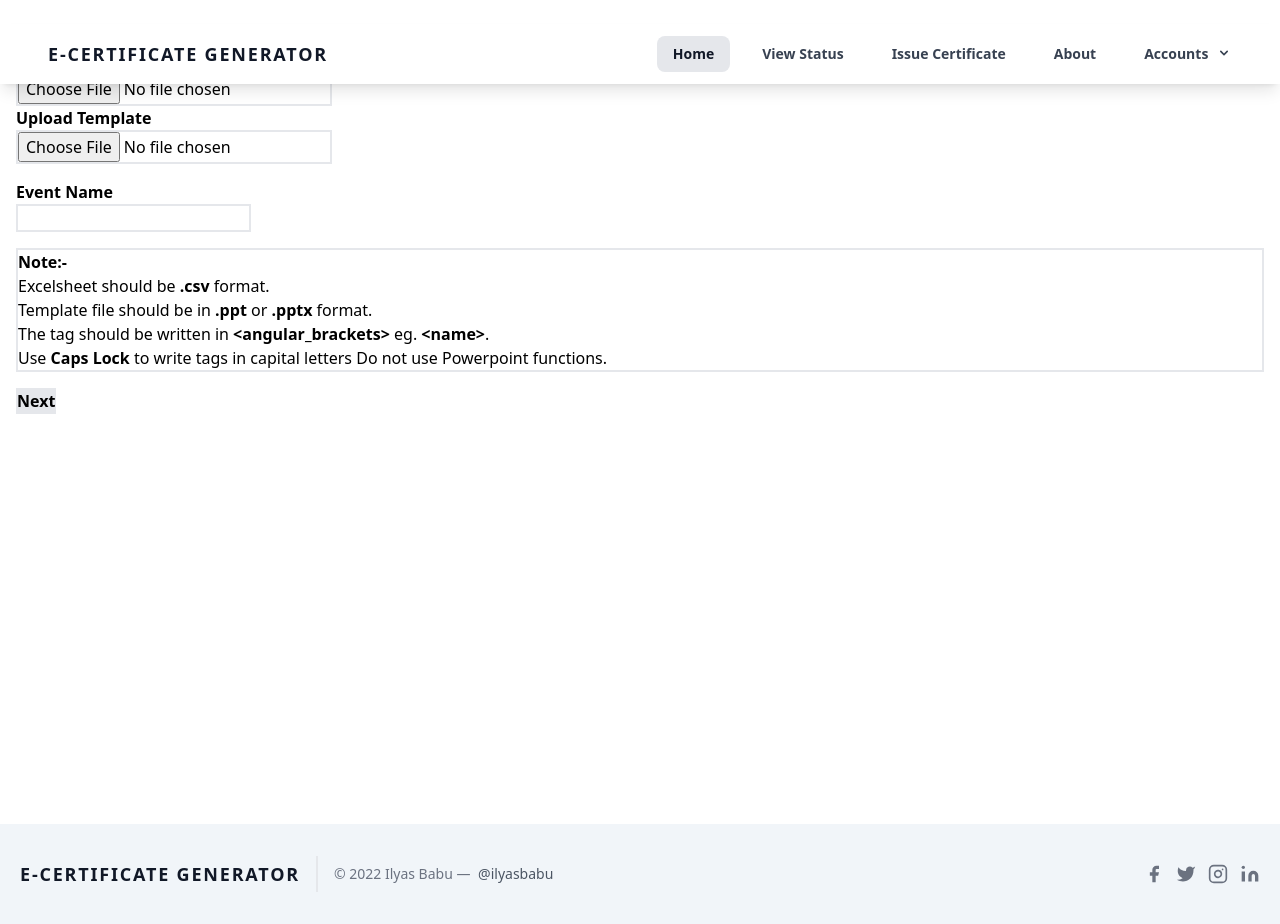
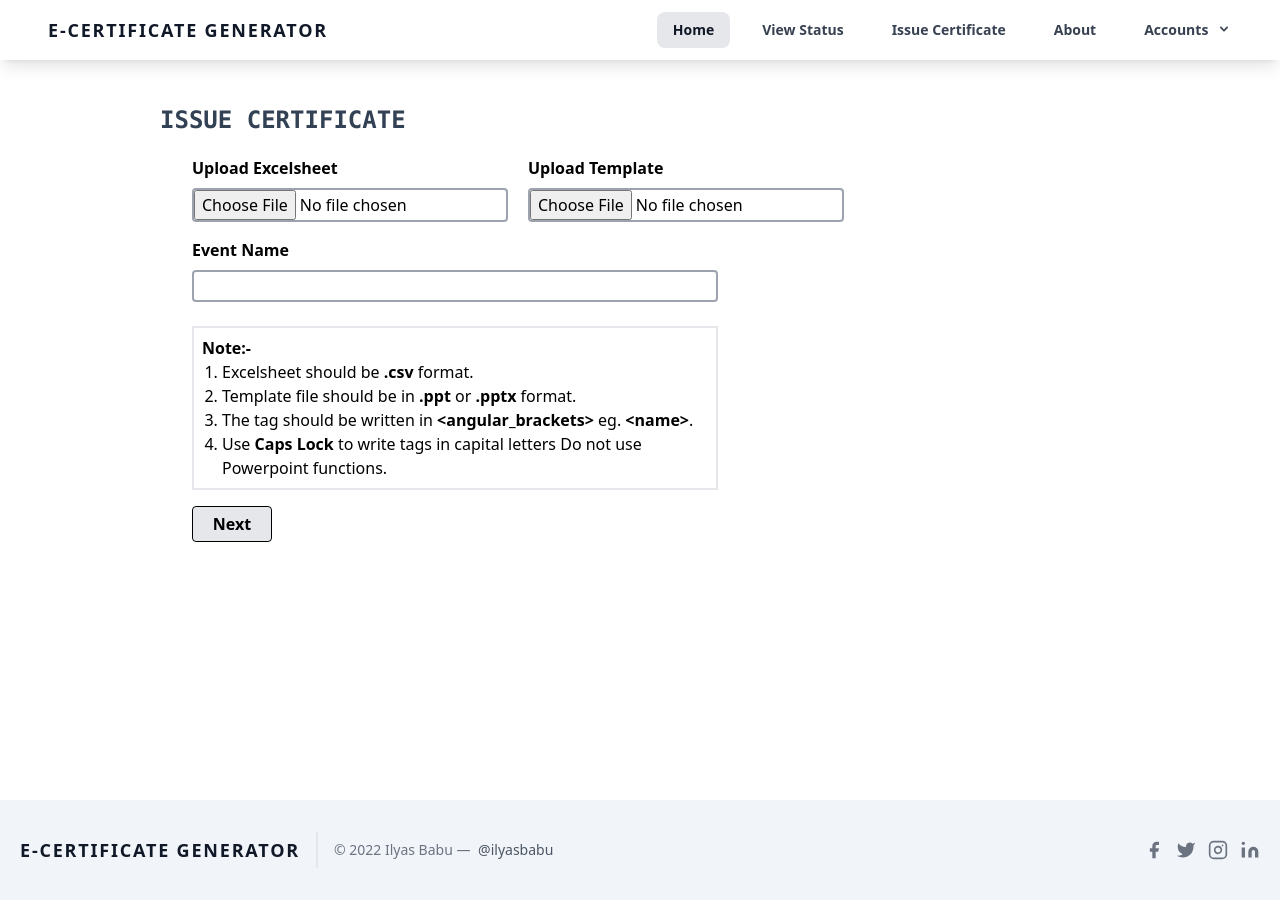
Before and after one commit to ilyasbabu/e-Certificate-generator, a Django app: page /certificate/ in a window 1280 px wide. After the commit the page ends 900 px from the top, so only its background shows below. Run offline with Django 3.2, Linux system fonts and the light colour scheme; the visitor is signed in with stand-in values (Sample User, id 1); some libraries are stand-ins or nearby versions.

Commit message:
css files for prev commit (forgot to update styles for deployment branch)

```diff
--- a/static/css/output.css
+++ b/static/css/output.css
@@ -518,9 +518,23 @@ Ensure the default browser behavior of the `hidden` attribute.
   right: 0px;
 }
 
+.m-5 {
+  margin: 1.25rem;
+}
+
 .mx-auto {
   margin-left: auto;
   margin-right: auto;
+}
+
+.mx-1 {
+  margin-left: 0.25rem;
+  margin-right: 0.25rem;
+}
+
+.mx-5 {
+  margin-left: 1.25rem;
+  margin-right: 1.25rem;
 }
 
 .mt-2 {
@@ -571,6 +585,54 @@ Ensure the default browser behavior of the `hidden` attribute.
   margin-top: 3rem;
 }
 
+.mb-0 {
+  margin-bottom: 0px;
+}
+
+.mb-6 {
+  margin-bottom: 1.5rem;
+}
+
+.mb-2 {
+  margin-bottom: 0.5rem;
+}
+
+.mr-3 {
+  margin-right: 0.75rem;
+}
+
+.ml-4 {
+  margin-left: 1rem;
+}
+
+.ml-5 {
+  margin-left: 1.25rem;
+}
+
+.mt-5 {
+  margin-top: 1.25rem;
+}
+
+.ml-20 {
+  margin-left: 5rem;
+}
+
+.ml-24 {
+  margin-left: 6rem;
+}
+
+.mr-2 {
+  margin-right: 0.5rem;
+}
+
+.mr-5 {
+  margin-right: 1.25rem;
+}
+
+.mr-0 {
+  margin-right: 0px;
+}
+
 .block {
   display: block;
 }
@@ -585,6 +647,10 @@ Ensure the default browser behavior of the `hidden` attribute.
 
 .inline-flex {
   display: inline-flex;
+}
+
+.grid {
+  display: grid;
 }
 
 .hidden {
@@ -603,8 +669,20 @@ Ensure the default browser behavior of the `hidden` attribute.
   height: 1.25rem;
 }
 
+.h-9 {
+  height: 2.25rem;
+}
+
+.h-8 {
+  height: 2rem;
+}
+
 .min-h-screen {
   min-height: 100vh;
+}
+
+.min-h-0 {
+  min-height: 0px;
 }
 
 .w-full {
@@ -623,8 +701,16 @@ Ensure the default browser behavior of the `hidden` attribute.
   width: 1.25rem;
 }
 
+.w-20 {
+  width: 5rem;
+}
+
 .max-w-screen-xl {
   max-width: 1280px;
+}
+
+.max-w-sm {
+  max-width: 24rem;
 }
 
 .flex-grow {
@@ -661,12 +747,20 @@ Ensure the default browser behavior of the `hidden` attribute.
   transform: translate(var(--tw-translate-x), var(--tw-translate-y)) rotate(var(--tw-rotate)) skewX(var(--tw-skew-x)) skewY(var(--tw-skew-y)) scaleX(var(--tw-scale-x)) scaleY(var(--tw-scale-y));
 }
 
+.list-decimal {
+  list-style-type: decimal;
+}
+
 .flex-row {
   flex-direction: row;
 }
 
 .flex-col {
   flex-direction: column;
+}
+
+.flex-wrap {
+  flex-wrap: wrap;
 }
 
 .items-center {
@@ -689,12 +787,20 @@ Ensure the default browser behavior of the `hidden` attribute.
   border-radius: 0.375rem;
 }
 
+.rounded {
+  border-radius: 0.25rem;
+}
+
 .border {
   border-width: 1px;
 }
 
 .border-2 {
   border-width: 2px;
+}
+
+.border-b {
+  border-bottom-width: 1px;
 }
 
 .border-gray-300 {
@@ -709,6 +815,36 @@ Ensure the default browser behavior of the `hidden` attribute.
 .border-red-700 {
   --tw-border-opacity: 1;
   border-color: rgb(185 28 28 / var(--tw-border-opacity));
+}
+
+.border-red-500 {
+  --tw-border-opacity: 1;
+  border-color: rgb(239 68 68 / var(--tw-border-opacity));
+}
+
+.border-black {
+  --tw-border-opacity: 1;
+  border-color: rgb(0 0 0 / var(--tw-border-opacity));
+}
+
+.border-slate-600 {
+  --tw-border-opacity: 1;
+  border-color: rgb(71 85 105 / var(--tw-border-opacity));
+}
+
+.border-slate-500 {
+  --tw-border-opacity: 1;
+  border-color: rgb(100 116 139 / var(--tw-border-opacity));
+}
+
+.border-slate-400 {
+  --tw-border-opacity: 1;
+  border-color: rgb(148 163 184 / var(--tw-border-opacity));
+}
+
+.border-gray-400 {
+  --tw-border-opacity: 1;
+  border-color: rgb(156 163 175 / var(--tw-border-opacity));
 }
 
 .bg-white {
@@ -760,6 +906,14 @@ Ensure the default browser behavior of the `hidden` attribute.
 
 .p-3 {
   padding: 0.75rem;
+}
+
+.p-6 {
+  padding: 1.5rem;
+}
+
+.p-2 {
+  padding: 0.5rem;
 }
 
 .px-4 {
@@ -792,6 +946,36 @@ Ensure the default browser behavior of the `hidden` attribute.
   padding-right: 0.75rem;
 }
 
+.py-3 {
+  padding-top: 0.75rem;
+  padding-bottom: 0.75rem;
+}
+
+.px-6 {
+  padding-left: 1.5rem;
+  padding-right: 1.5rem;
+}
+
+.py-6 {
+  padding-top: 1.5rem;
+  padding-bottom: 1.5rem;
+}
+
+.py-1 {
+  padding-top: 0.25rem;
+  padding-bottom: 0.25rem;
+}
+
+.py-12 {
+  padding-top: 3rem;
+  padding-bottom: 3rem;
+}
+
+.py-20 {
+  padding-top: 5rem;
+  padding-bottom: 5rem;
+}
+
 .pb-4 {
   padding-bottom: 1rem;
 }
@@ -832,6 +1036,26 @@ Ensure the default browser behavior of the `hidden` attribute.
   line-height: 1;
 }
 
+.text-xs {
+  font-size: 0.75rem;
+  line-height: 1rem;
+}
+
+.text-3xl {
+  font-size: 1.875rem;
+  line-height: 2.25rem;
+}
+
+.text-xl {
+  font-size: 1.25rem;
+  line-height: 1.75rem;
+}
+
+.text-2xl {
+  font-size: 1.5rem;
+  line-height: 2rem;
+}
+
 .font-semibold {
   font-weight: 600;
 }
@@ -890,6 +1122,16 @@ Ensure the default browser behavior of the `hidden` attribute.
   color: rgb(255 255 255 / var(--tw-text-opacity));
 }
 
+.text-red-500 {
+  --tw-text-opacity: 1;
+  color: rgb(239 68 68 / var(--tw-text-opacity));
+}
+
+.text-slate-700 {
+  --tw-text-opacity: 1;
+  color: rgb(51 65 85 / var(--tw-text-opacity));
+}
+
 .underline {
   -webkit-text-decoration-line: underline;
           text-decoration-line: underline;
@@ -1035,6 +1288,54 @@ Ensure the default browser behavior of the `hidden` attribute.
 
   .sm\:ml-auto {
     margin-left: auto;
+  }
+
+  .sm\:ml-2 {
+    margin-left: 0.5rem;
+  }
+
+  .sm\:ml-20 {
+    margin-left: 5rem;
+  }
+
+  .sm\:ml-28 {
+    margin-left: 7rem;
+  }
+
+  .sm\:ml-3 {
+    margin-left: 0.75rem;
+  }
+
+  .sm\:ml-36 {
+    margin-left: 9rem;
+  }
+
+  .sm\:ml-44 {
+    margin-left: 11rem;
+  }
+
+  .sm\:mr-5 {
+    margin-right: 1.25rem;
+  }
+
+  .sm\:mt-2 {
+    margin-top: 0.5rem;
+  }
+
+  .sm\:mt-6 {
+    margin-top: 1.5rem;
+  }
+
+  .sm\:flex {
+    display: flex;
+  }
+
+  .sm\:w-1 {
+    width: 0.25rem;
+  }
+
+  .sm\:w-1\/2 {
+    width: 50%;
   }
 
   .sm\:max-w-md {
```
Also changed, not shown: other parts of static/css/output.css (+53 -0 lines).
